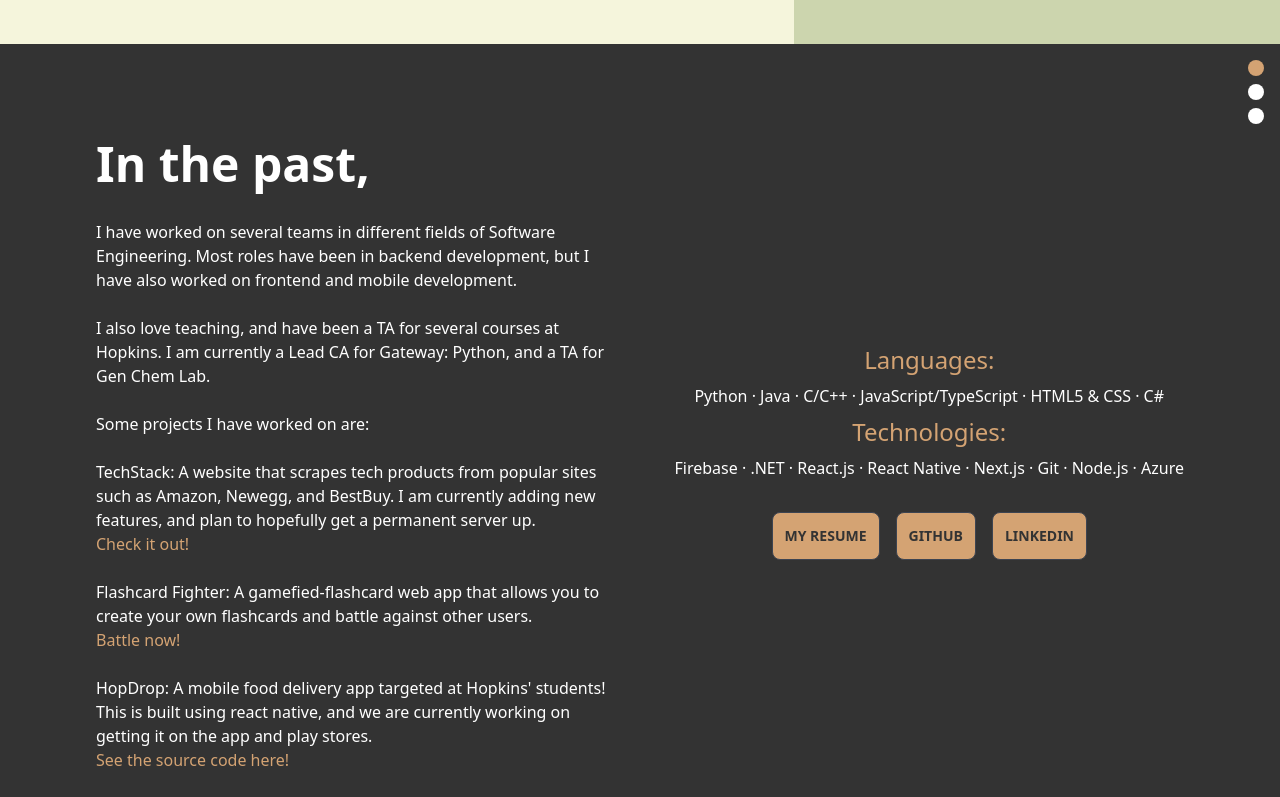
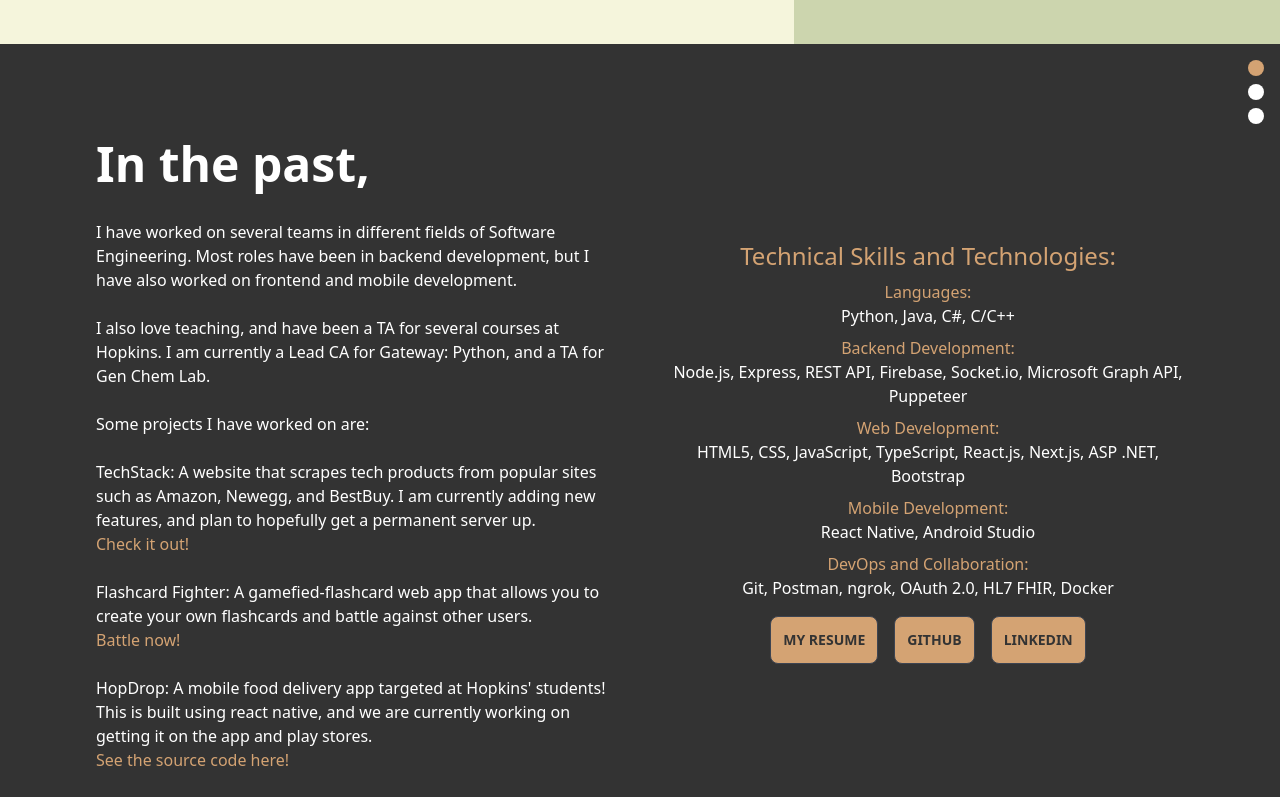
Before and after one commit to Kevin3874/Kevin-Portfolio, a Next.js app in the folder kevin-portfolio/: page / in a window 1280 px wide. Shown: the part 660-1457 px from the top of the page. Built offline with nearby package versions, Linux system fonts and the light colour scheme.

Commit message:
Updated skills and technologies

```diff
--- a/kevin-portfolio/src/pages/index.tsx
+++ b/kevin-portfolio/src/pages/index.tsx
@@ -196,17 +196,37 @@ const Home: NextPage = () => {
           </article>
           <article className="order-2 mx-4 md:order-2 md:mx-0 md:mr-20">
             <p className="mx-auto mb-2 max-w-lg text-center text-2xl text-[#D4A373]">
+              Technical Skills and Technologies:
+            </p>
+            <p className="mx-auto max-w-lg text-center text-1xl text-[#D4A373]">
               Languages:
             </p>
             <p className="mx-auto mb-2 max-w-lg text-center">
-              Python · Java · C/C++ · JavaScript/TypeScript · HTML5 & CSS · C#
+            Python, Java, C#, C/C++
             </p>
-            <p className="mx-auto mb-2 max-w-lg text-center text-2xl text-[#D4A373]">
-              Technologies:
+            <p className="mx-auto max-w-lg text-center text-1xl text-[#D4A373]">
+              Backend Development:
             </p>
-            <p className="mx-auto mb-8 max-w-lg text-center">
-              Firebase · .NET · React.js · React Native · Next.js · Git ·
-              Node.js · Azure
+            <p className="mx-auto mb-2 max-w-lg text-center">
+            Node.js, Express, REST API, Firebase, Socket.io, Microsoft Graph API, Puppeteer
+            </p>
+            <p className="mx-auto max-w-lg text-center text-1xl text-[#D4A373]">
+              Web Development:
+            </p>
+            <p className="mx-auto mb-2 max-w-lg text-center">
+            HTML5, CSS, JavaScript, TypeScript, React.js, Next.js, ASP .NET, Bootstrap
+            </p>
+            <p className="mx-auto max-w-lg text-center text-1xl text-[#D4A373]">
+              Mobile Development:
+            </p>
+            <p className="mx-auto mb-2 max-w-lg text-center">
+            React Native, Android Studio
+            </p>
+            <p className="mx-auto max-w-lg text-center text-1xl text-[#D4A373]">
+              DevOps and Collaboration:
+            </p>
+            <p className="mx-auto mb-4 max-w-lg text-center">
+            Git, Postman, ngrok, OAuth 2.0, HL7 FHIR, Docker
             </p>
             <div className="mb-4 flex flex-wrap justify-center gap-4">
               <Link
```
